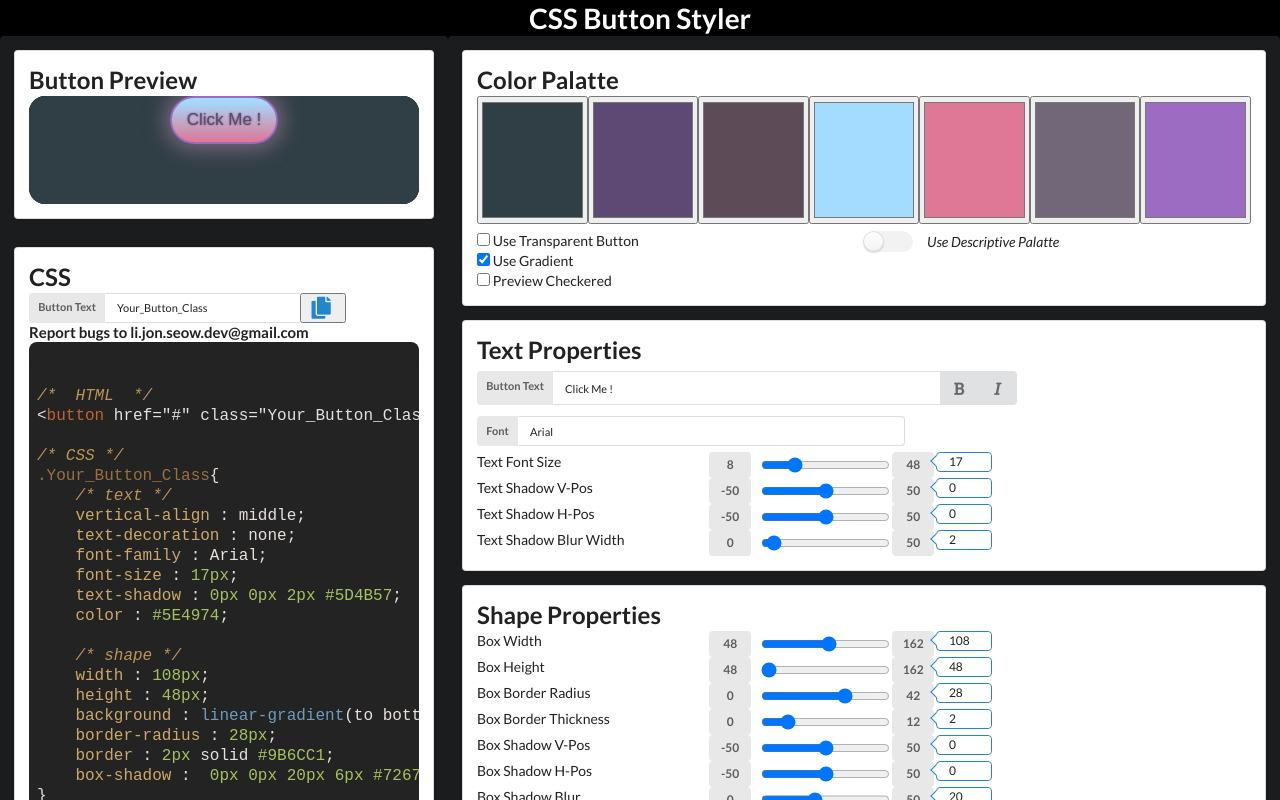
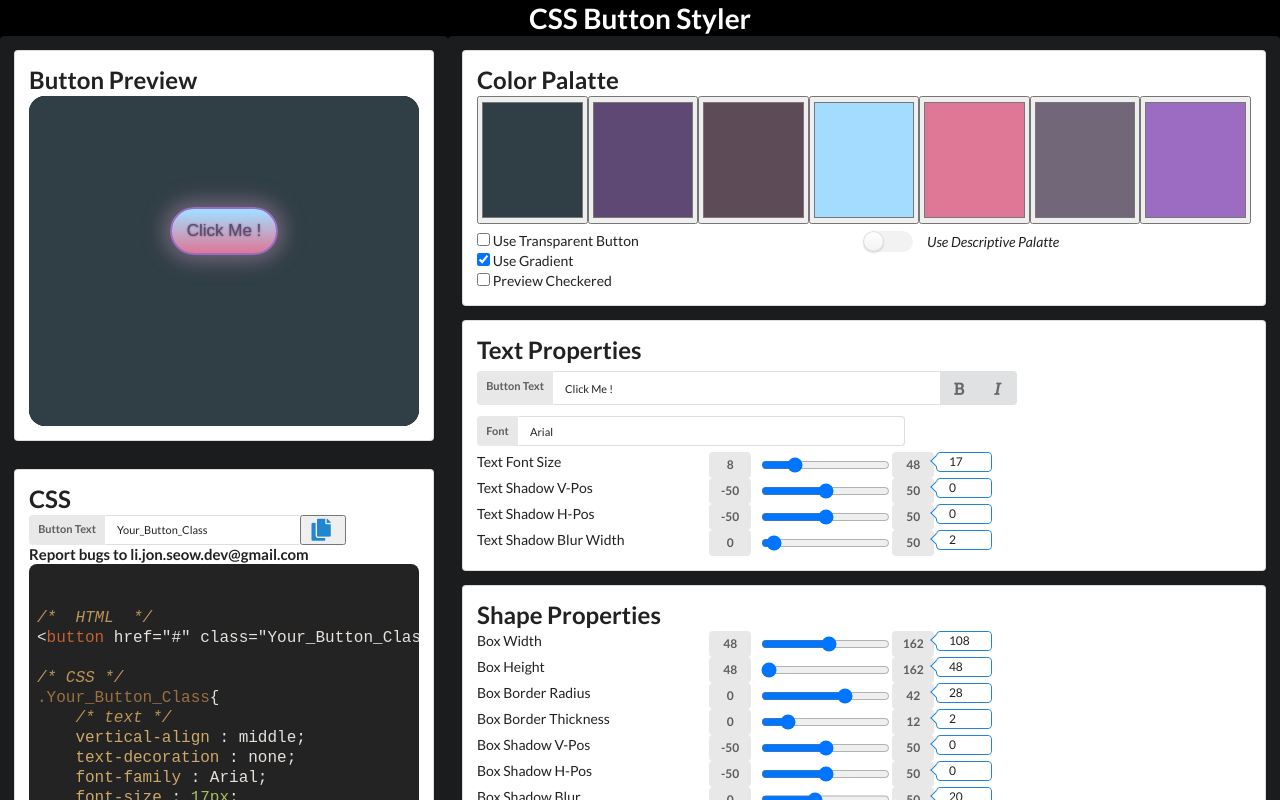
Before and after one commit to LiJonSeowDev/CSSButtonStyleGenerator, a React (Create React App) app: page / in a window 1280 px wide. Shown: the top 800 px of the page. Built offline with nearby package versions, Linux system fonts and the light colour scheme.

Commit message:
fixed the left and right ui sizes

```diff
--- a/src/components/BaseStyle.css
+++ b/src/components/BaseStyle.css
@@ -100,7 +100,6 @@ visibility: visible;
 /* Main Blocks */
 .RootDiv{
     height: 100%;
-    min-height : 100%;
     /*min-height : 100vh;
     max-height : 100vh; */
     /* min-width : 100%;
@@ -129,20 +128,20 @@ visibility: visible;
 
 .LeftUi{
     height : 100%;
-    min-height : 100%;
+    min-height : 100rem;
     min-width : 35%;
     margin : 0px 0px 0px 0px;
     padding : 0px 0px 0px 0px;
-    justify-content: space-around;
+    justify-content: flex-start;
 }
 
 .RightUi{
     height : 100%;
-    min-height : 100%;
+    min-height : 100rem;
     min-width : 65%;
     margin : 0px 0px 0px 0px;
     padding : 0px 0px 0px 0px;
-    justify-content: space-around;
+    justify-content: flex-start;
 
 }
 
@@ -167,13 +166,37 @@ visibility: visible;
     flex-direction: row;
     flex-wrap: wrap;
     height : 100%;
-    min-height : 100%;
+    min-height : 330px;
 }
 
 .ButtonContainer{
     vertical-align: middle;
 
 }
+
+.PreviewButton:active{
+    position:relative;
+    top:1px;
+}
+
+.PreviewButton:focus{
+    outline : none;
+}
+
+.PreviewButtonCanvas{
+    height: 85%;
+    max-height : 85%;
+    min-height: 85%;
+    width : 100%;
+}
+
+.PreviewButtonSegment{
+    vertical-align: top;
+    height : 100% ;
+    min-height: 100%;
+    width : 100%;
+}
+
 
 
 /* Inside Color Menu Block */
--- a/src/components/ButtonPreview.tsx
+++ b/src/components/ButtonPreview.tsx
@@ -1,7 +1,6 @@
 import React from 'react';
 import ButtonProperties from '../Types/All';
 import './BaseStyle.css';
-import './PreviewButton.css';
 
 
 class ButtonPreview extends React.Component< {buttonProperties : ButtonProperties} >{
--- a/src/components/PreviewButton.css
+++ /dev/null
@@ -1,22 +0,0 @@
-.PreviewButton:active{
-    position:relative;
-    top:1px;
-}
-
-.PreviewButton:focus{
-    outline : none;
-}
-
-.PreviewButtonCanvas{
-    height: 85%;
-    max-height : 85%;
-    min-height: 85%;
-    width : 100%;
-}
-
-.PreviewButtonSegment{
-    vertical-align: top;
-    height : 100% ;
-    min-height: 100%;
-    width : 100%;
-}
```
